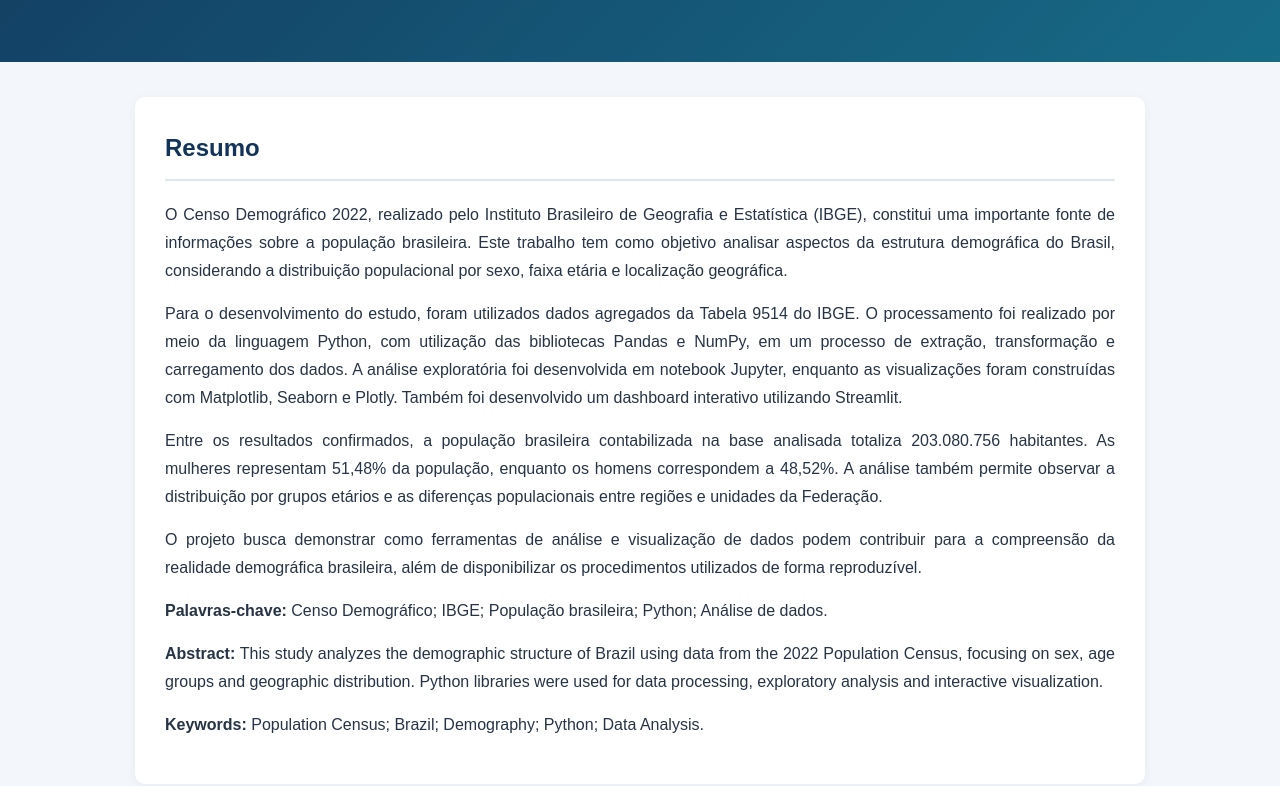
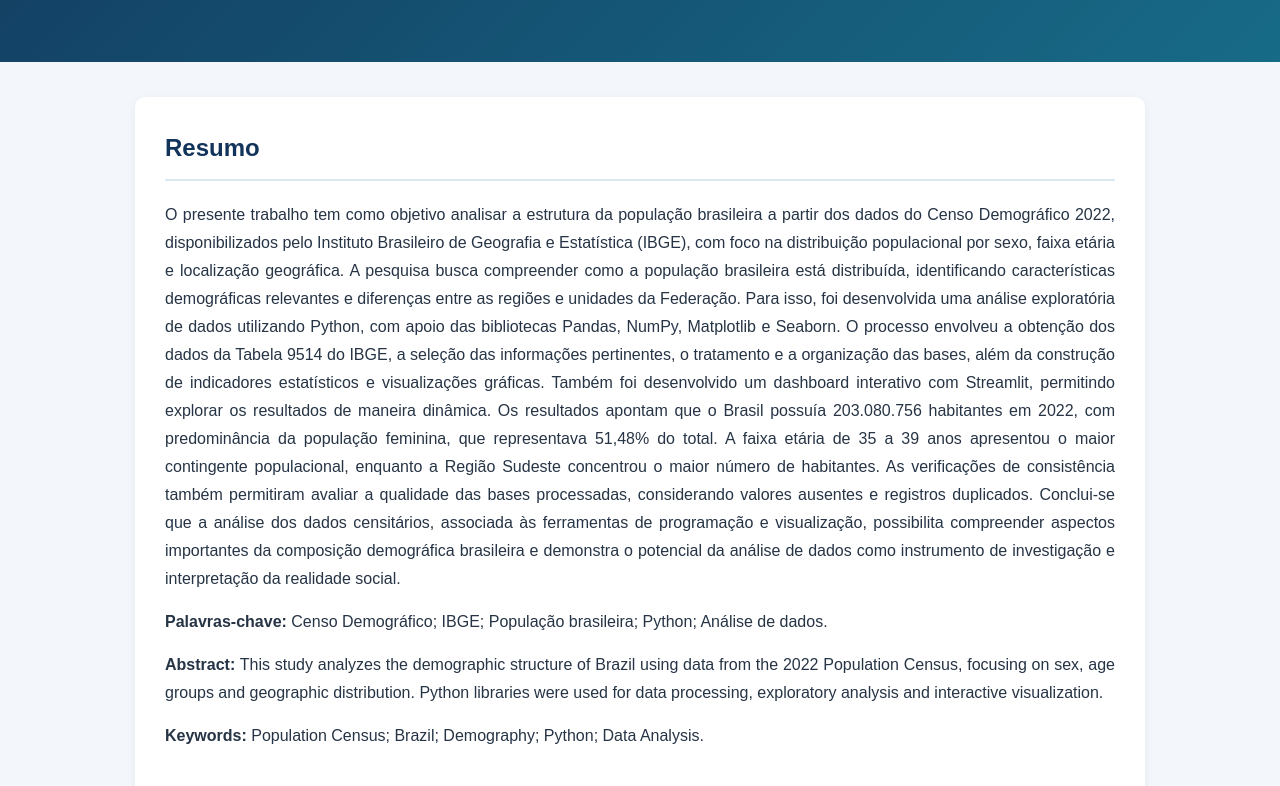
Before and after one commit to LucasLimaRibeiro/censo-demografico-2022, a plain HTML site: page docs/index.html in a window 1280 px wide. Shown: the part 450-1236 px from the top of the page. Drawn offline with Linux system fonts and the light colour scheme.

Commit message:
Atualiza resumo do artigo acadêmico

```diff
--- a/docs/index.html
+++ b/docs/index.html
@@ -212,39 +212,28 @@
     <h2>Resumo</h2>
 
     <p>
-        O Censo Demográfico 2022, realizado pelo Instituto Brasileiro
-        de Geografia e Estatística (IBGE), constitui uma importante fonte
-        de informações sobre a população brasileira. Este trabalho tem
-        como objetivo analisar aspectos da estrutura demográfica do
-        Brasil, considerando a distribuição populacional por sexo,
-        faixa etária e localização geográfica.
-    </p>
-
-    <p>
-        Para o desenvolvimento do estudo, foram utilizados dados
-        agregados da Tabela 9514 do IBGE. O processamento foi realizado
-        por meio da linguagem Python, com utilização das bibliotecas
-        Pandas e NumPy, em um processo de extração, transformação e
-        carregamento dos dados. A análise exploratória foi desenvolvida
-        em notebook Jupyter, enquanto as visualizações foram construídas
-        com Matplotlib, Seaborn e Plotly. Também foi desenvolvido um
-        dashboard interativo utilizando Streamlit.
-    </p>
-
-    <p>
-        Entre os resultados confirmados, a população brasileira
-        contabilizada na base analisada totaliza 203.080.756 habitantes.
-        As mulheres representam 51,48% da população, enquanto os homens
-        correspondem a 48,52%. A análise também permite observar a
-        distribuição por grupos etários e as diferenças populacionais
-        entre regiões e unidades da Federação.
-    </p>
-
-    <p>
-        O projeto busca demonstrar como ferramentas de análise e
-        visualização de dados podem contribuir para a compreensão da
-        realidade demográfica brasileira, além de disponibilizar os
-        procedimentos utilizados de forma reproduzível.
+        O presente trabalho tem como objetivo analisar a estrutura da população brasileira
+        a partir dos dados do Censo Demográfico 2022, disponibilizados pelo Instituto
+        Brasileiro de Geografia e Estatística (IBGE), com foco na distribuição populacional
+        por sexo, faixa etária e localização geográfica. A pesquisa busca compreender como
+        a população brasileira está distribuída, identificando características demográficas
+        relevantes e diferenças entre as regiões e unidades da Federação. Para isso, foi
+        desenvolvida uma análise exploratória de dados utilizando Python, com apoio das
+        bibliotecas Pandas, NumPy, Matplotlib e Seaborn. O processo envolveu a obtenção dos
+        dados da Tabela 9514 do IBGE, a seleção das informações pertinentes, o tratamento
+        e a organização das bases, além da construção de indicadores estatísticos e
+        visualizações gráficas. Também foi desenvolvido um dashboard interativo com
+        Streamlit, permitindo explorar os resultados de maneira dinâmica. Os resultados
+        apontam que o Brasil possuía 203.080.756 habitantes em 2022, com predominância da
+        população feminina, que representava 51,48% do total. A faixa etária de 35 a 39
+        anos apresentou o maior contingente populacional, enquanto a Região Sudeste
+        concentrou o maior número de habitantes. As verificações de consistência também
+        permitiram avaliar a qualidade das bases processadas, considerando valores
+        ausentes e registros duplicados. Conclui-se que a análise dos dados censitários,
+        associada às ferramentas de programação e visualização, possibilita compreender
+        aspectos importantes da composição demográfica brasileira e demonstra o potencial
+        da análise de dados como instrumento de investigação e interpretação da realidade
+        social.
     </p>
 
     <p><strong>Palavras-chave:</strong> Censo Demográfico; IBGE;
```
